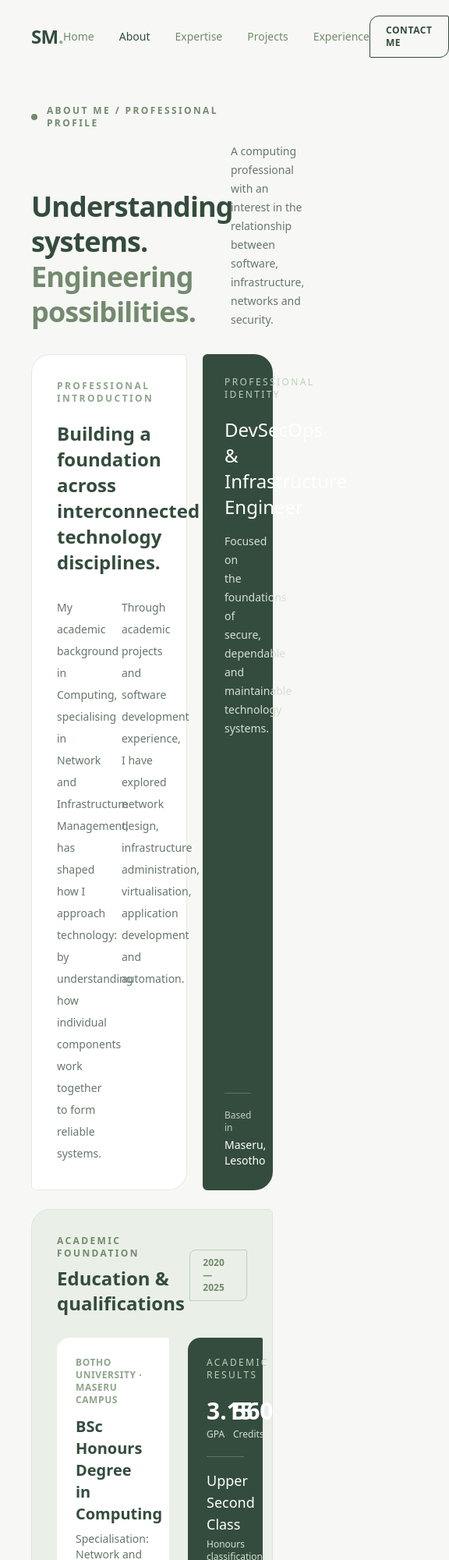
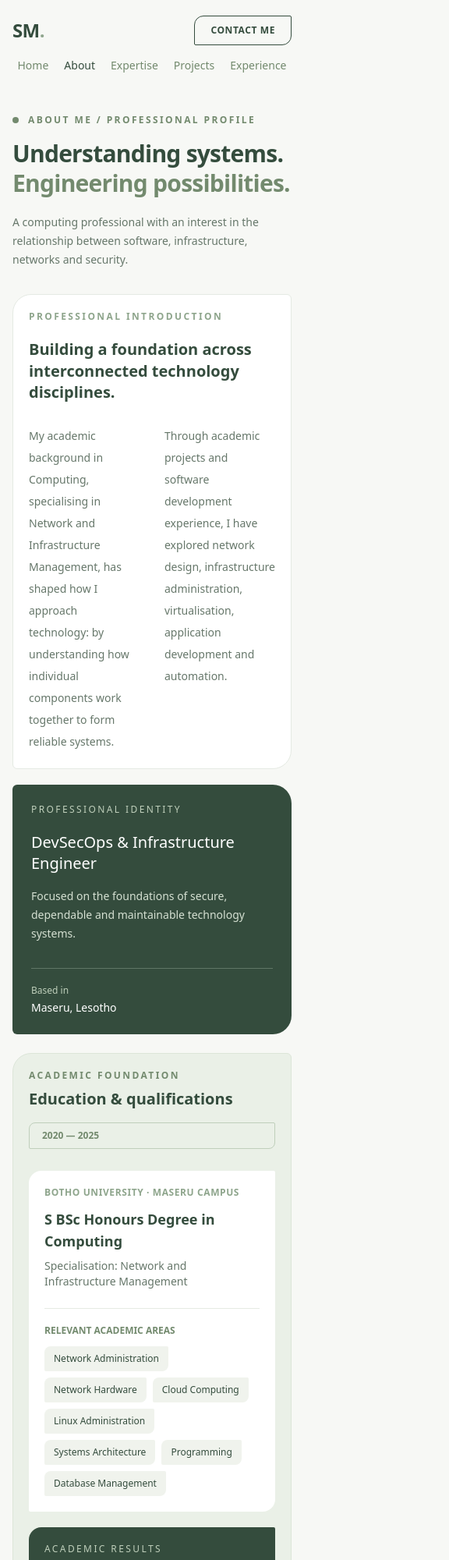
Before and after one commit to SechabaL/sechaba-static-portfolio, a plain HTML site: page about.html in a window 390 px wide. Shown: the top 2000 px of the page at 78% size, 576 px wide, since content can reach past the window. Drawn offline with nearby package versions, Linux system fonts and the light colour scheme.

Commit message:
Improve About page responsive layout

```diff
--- a/about.html
+++ b/about.html
@@ -11,13 +11,13 @@
 <body class="bg-[#F7F8F5] text-[#344C3D] antialiased">
 
     <!-- Navigation -->
-    <header class="px-10 py-5">
-        <nav class="max-w-7xl mx-auto flex items-center justify-between">
+   <header class="px-4 sm:px-6 lg:px-10 py-5">
+    <nav class="max-w-7xl mx-auto flex flex-wrap items-center justify-between gap-4">
             <a href="index.html" class="text-2xl font-bold tracking-tight">
                 SM<span class="text-[#8EA58C]">.</span>
             </a>
 
-            <div class="flex items-center gap-8 text-sm font-medium">
+           <div class="order-3 w-full flex flex-wrap items-center justify-center gap-x-5 gap-y-3 text-sm font-medium md:order-none md:w-auto md:justify-start md:gap-8">
                 <a href="index.html" class="text-[#738A6E] hover:text-[#344C3D] transition">Home</a>
                 <a href="about.html" class="text-[#344C3D]">About</a>
                 <a href="expertise.html" class="text-[#738A6E] hover:text-[#344C3D] transition">Expertise</a>
@@ -33,7 +33,7 @@
     </header>
 
 
-    <main class="max-w-7xl mx-auto px-10 pt-10 pb-14">
+    <main class="max-w-7xl mx-auto px-4 sm:px-6 lg:px-10 pt-8 sm:pt-10 pb-10 sm:pb-14">
 
         <!-- Page introduction -->
         <section class="mb-8">
@@ -44,16 +44,16 @@
                 </p>
             </div>
 
-            <div class="grid grid-cols-12 gap-8 items-end">
-                <div class="col-span-8">
-                    <h1 class="text-4xl font-semibold tracking-tight leading-tight">
+           <div class="grid grid-cols-1 md:grid-cols-12 gap-5 md:gap-8 items-end">
+                <div class="md:col-span-8">
+                    <h1 class="text-3xl sm:text-4xl lg:text-5xl font-semibold tracking-tight leading-tight">
                         Understanding systems.
                         <span class="text-[#738A6E]">Engineering possibilities.</span>
                     </h1>
                 </div>
 
-                <div class="col-span-4">
-                    <p class="text-sm text-[#66776A] leading-6">
+                <div class="md:col-span-4">
+                    <p class="text-sm sm:text-base text-[#66776A] leading-6">
                         A computing professional with an interest in the
                         relationship between software, infrastructure,
                         networks and security.
@@ -64,15 +64,15 @@
 
 
         <!-- Professional profile -->
-        <section class="grid grid-cols-12 gap-5 mb-6">
+        <section class="grid grid-cols-1 md:grid-cols-12 gap-5 mb-6">
 
-            <div class="col-span-8 bg-white border border-[#E5EAE3] rounded-tl-3xl rounded-br-3xl rounded-tr-md rounded-bl-md p-8">
+            <div class="md:col-span-8 bg-white border border-[#E5EAE3] rounded-tl-3xl rounded-br-3xl rounded-tr-md rounded-bl-md p-5 sm:p-6 lg:p-8">
 
                 <p class="text-xs uppercase tracking-[0.2em] text-[#8EA58C] font-semibold mb-5">
                     Professional introduction
                 </p>
 
-                <h2 class="text-2xl font-semibold leading-snug max-w-2xl">
+                <h2 class="text-xl sm:text-2xl font-semibold leading-snug max-w-2xl">
                     Building a foundation across interconnected technology disciplines.
                 </h2>
 
@@ -96,14 +96,14 @@
 
 
             <!-- Identity panel -->
-            <div class="col-span-4 bg-[#344C3D] text-white rounded-tl-md rounded-br-3xl rounded-tr-3xl rounded-bl-md p-7 flex flex-col justify-between">
+           <div class="md:col-span-4 bg-[#344C3D] text-white rounded-tl-md rounded-br-3xl rounded-tr-3xl rounded-bl-md p-6 sm:p-7 flex flex-col justify-between">
 
                 <div>
                     <p class="text-xs uppercase tracking-[0.2em] text-[#BFCFBB] mb-5">
                         Professional identity
                     </p>
 
-                    <h2 class="text-2xl font-medium leading-snug">
+                   <h2 class="text-xl sm:text-2xl font-medium leading-snug">
                         DevSecOps & Infrastructure Engineer
                     </h2>
 
@@ -123,14 +123,14 @@
 
 
         <!-- Academic background -->
-        <section class="bg-[#EAF0E7] border border-[#DCE5D8] rounded-tl-3xl rounded-br-3xl rounded-tr-md rounded-bl-md p-8 mb-6">
+        <section class="bg-[#EAF0E7] border border-[#DCE5D8] rounded-tl-3xl rounded-br-3xl rounded-tr-md rounded-bl-md p-5 sm:p-6 lg:p-8 mb-6">
 
-            <div class="flex items-center justify-between mb-7">
+           <div class="flex flex-col sm:flex-row sm:items-center sm:justify-between gap-4 mb-7">
                 <div>
                     <p class="text-xs uppercase tracking-[0.2em] text-[#738A6E] font-semibold">
                         Academic foundation
                     </p>
-                    <h2 class="text-2xl font-semibold mt-2">
+                   <h2 class="text-xl sm:text-2xl font-semibold mt-2">
                         Education & qualifications
                     </h2>
                 </div>
@@ -140,14 +140,14 @@
                 </span>
             </div>
 
-            <div class="grid grid-cols-12 gap-6">
+           <div class="grid grid-cols-1 md:grid-cols-12 gap-5 sm:gap-6">
 
-                <div class="col-span-7 bg-white rounded-tl-2xl rounded-br-2xl rounded-tr-sm rounded-bl-sm p-6">
+                <div class="md:col-span-7 bg-white rounded-tl-2xl rounded-br-2xl rounded-tr-sm rounded-bl-sm p-5 sm:p-6">
                     <p class="text-xs text-[#8EA58C] font-semibold tracking-wider">
                         BOTHO UNIVERSITY · MASERU CAMPUS
                     </p>
 
-                    <h3 class="text-xl font-semibold mt-3">
+                    <h3 class="text-lg sm:text-xl font-semibold mt-3">S
                         BSc Honours Degree in Computing
                     </h3>
 
@@ -173,20 +173,19 @@
                 </div>
 
 
-                <div class="col-span-5 bg-[#344C3D] text-white rounded-tl-2xl rounded-br-2xl rounded-tr-sm rounded-bl-sm p-6">
-
+               <div class="md:col-span-5 bg-[#344C3D] text-white rounded-tl-2xl rounded-br-2xl rounded-tr-sm rounded-bl-sm p-5 sm:p-6">
                     <p class="text-xs tracking-[0.2em] text-[#BFCFBB] uppercase mb-5">
                         Academic results
                     </p>
 
                     <div class="grid grid-cols-2 gap-5">
                         <div>
-                            <p class="text-3xl font-semibold">3.15</p>
+                            <p class="text-2xl sm:text-3xl font-semibold">3.15</p>
                             <p class="text-xs text-[#D5E0D2] mt-1">GPA</p>
                         </div>
 
                         <div>
-                            <p class="text-3xl font-semibold">560</p>
+                           <p class="text-2xl sm:text-3xl font-semibold">560</p>
                             <p class="text-xs text-[#D5E0D2] mt-1">Credits</p>
                         </div>
 
@@ -207,15 +206,14 @@
 
 
         <!-- Professional direction -->
-        <section class="grid grid-cols-12 gap-5">
+       <section class="grid grid-cols-1 md:grid-cols-12 gap-5">
 
-            <div class="col-span-7 bg-white border border-[#E5EAE3] rounded-tl-2xl rounded-br-2xl rounded-tr-sm rounded-bl-sm p-7">
-
+           <div class="md:col-span-7 bg-white border border-[#E5EAE3] rounded-tl-2xl rounded-br-2xl rounded-tr-sm rounded-bl-sm p-5 sm:p-6 lg:p-7">
                 <p class="text-xs uppercase tracking-[0.2em] text-[#8EA58C] font-semibold">
                     Professional direction
                 </p>
 
-                <h2 class="text-2xl font-semibold mt-3">
+                <h2 class="text-xl sm:text-2xl font-semibold mt-3">
                     Growing towards secure infrastructure engineering.
                 </h2>
 
@@ -230,8 +228,8 @@
             </div>
 
 
-            <a href="expertise.html"
-               class="col-span-5 bg-[#738A6E] text-white rounded-tl-2xl rounded-br-2xl rounded-tr-sm rounded-bl-sm p-7 flex flex-col justify-between hover:bg-[#60785C] transition">
+          <a href="expertise.html"
+             class="md:col-span-5 bg-[#738A6E] text-white rounded-tl-2xl rounded-br-2xl rounded-tr-sm rounded-bl-sm p-5 sm:p-6 lg:p-7 flex flex-col justify-between hover:bg-[#60785C] transition">
 
                 <div>
                     <p class="text-xs uppercase tracking-[0.2em] text-[#E3EBDD] font-semibold">
@@ -256,8 +254,8 @@
 
 
     <!-- Footer -->
-    <footer class="bg-[#283C30] text-white px-10 py-5">
-        <div class="max-w-7xl mx-auto flex items-center justify-between">
+    <footer class="bg-[#283C30] text-white px-4 sm:px-6 lg:px-10 py-6">
+    <div class="max-w-7xl mx-auto flex flex-col sm:flex-row items-center justify-between gap-5 text-center sm:text-left">
 
             <div>
                 <p class="font-bold tracking-tight">SM.</p>
@@ -266,7 +264,7 @@
                 </p>
             </div>
 
-            <div class="flex items-center gap-6 text-xs text-[#D5E0D2]">
+           <div class="flex flex-wrap items-center justify-center gap-5 sm:gap-6 text-xs text-[#D5E0D2]">
                 <a href="https://github.com/SechabaL/" target="_blank" class="hover:text-white transition">GitHub</a>
                 <a href="https://linkedin.com/in/sechaba-l-mohale-b29096228" target="_blank" class="hover:text-white transition">LinkedIn</a>
                 <a href="mailto:1mohalesechaba@gmail.com" class="hover:text-white transition">Email</a>
```
